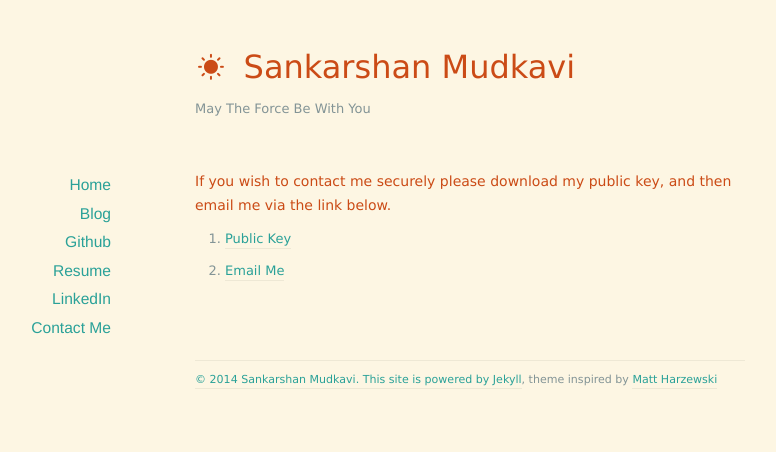
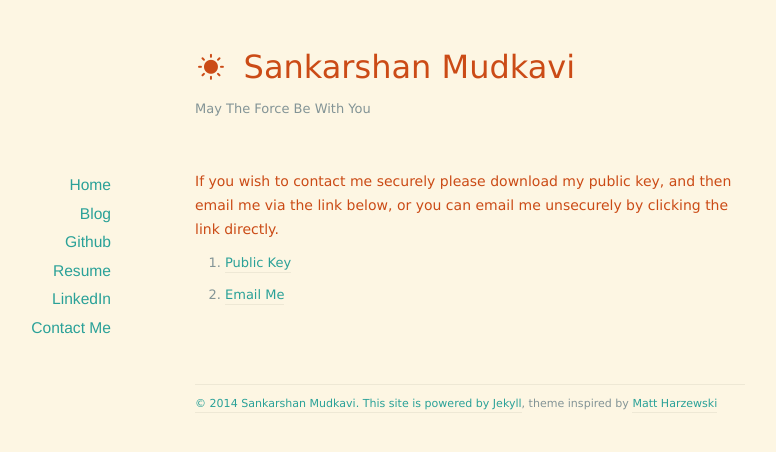
Before and after one commit to Sankarshan-Mudkavi/Sankarshan-Mudkavi.github.io, a Jekyll site: the page built from contactme/index.html, in a window 1280 px wide. Shown: the top 452 px of the page, without its empty margins (170-946 px from the left). Built offline with Jekyll 4.4.1, drawn with Linux system fonts in a browser that asks for light colours; nearby versions of some CDN libraries; Markdown is read by kramdown in place of the engine named in the settings.

Commit message:
Updated contact page

```diff
--- a/contactme/index.html
+++ b/contactme/index.html
@@ -3,7 +3,7 @@ layout: default
 title: Contact Me
 ---
 
-<h3> If you wish to contact me securely please download my public key, and then email me via the link below.</h3>
+<h3> If you wish to contact me securely please download my public key, and then email me via the link below, or you can email me unsecurely by clicking the link directly.</h3>
 <ul>
 <li><a href="/publickey/2CE32835.asc">Public Key</li>
 <li><a href="mailto:smudkavi@uwaterloo.ca">Email Me</li>
```
